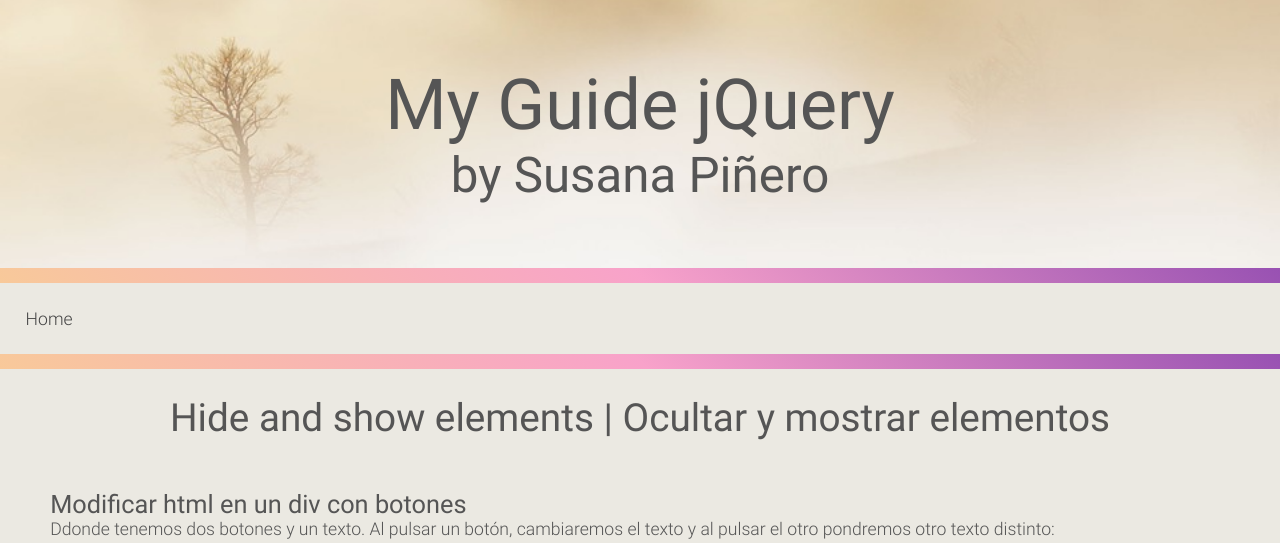
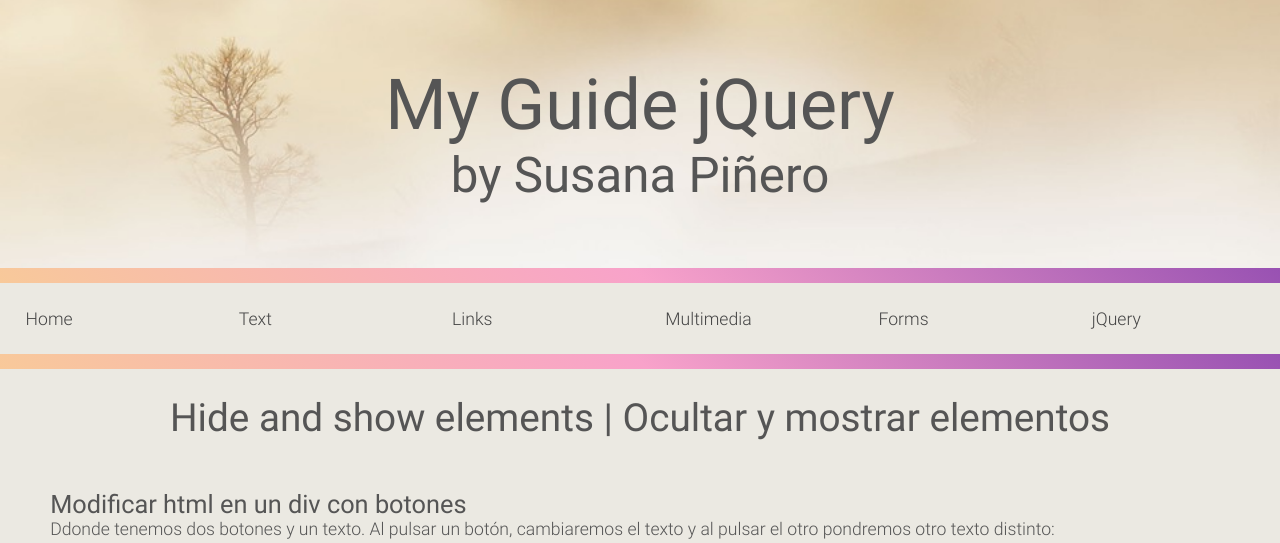
Before and after one commit to susananzth/MyGuide, a PHP site: page /home.php in a window 1280 px wide. Shown: the top 543 px of the page. Run offline with PHP 8.4, Linux system fonts and the light colour scheme.

Commit message:
añadiendo más ejemplos javascript y separando los ejemplos jquery en otra página

```diff
--- a/js/javascript.js
+++ b/js/javascript.js
@@ -3,6 +3,16 @@
  */
 
 $(document).ready(function(){
+
+    /*
+    Las siguientes variables tienen nombres correctos:
+
+     var $numero1;
+     var _$letra;
+     var $$$otroNumero;
+     var $_a__$4;*/
+
+
     /*Agregando saltos de lineas y comillas en un alert*/
 // var mensaje = "¡Hola Mundo!\n Qué fácil es incluis \'comillas simples\'\n y \"comillas dobles\"";
 
@@ -20,32 +30,6 @@ $(document).ready(function(){
 //    ++i;
 //}
 
-        /*hide & show with button*/
-    $("#button-a").click(function(evento){
-        $('#div-button').html('Has hecho clic en el botón <b>A</b>') });
-    $("#button-b").click(function(evento){
-        $('#div-button').html('Recibido un clic en el botón <b>B</b>') });
-
-
-        /*Oculta o muestra un elemento
-          posicionando el raton en otro elemento.*/
-    $("#capa").mouseenter(function(evento){
-        $("#mensaje").css("display", "block"); });
-    $("#capa").mouseleave(function(evento){
-        $("#mensaje").css("display", "none"); });
-
-        /*oculta o muestra un elemento con un swich*/
-    $("#mayoria_edad").click(function(evento){
-        if ($("#mayoria_edad").attr("checked")){
-            $("#formulariomayores").css("display", "block"); }
-        else{ $("#formulariomayores").css("display", "none"); } });
-
-        /*Quitar o poner una clase css posicionando el raton en un elemento.*/
-    $("#a-exa").mouseover(function(event){
-        $("#ejemplo3").removeClass("examples"); });
-    $("#a-exa").mouseout(function(event){
-        $("#ejemplo3").addClass("examples"); });
-
 
 
 });
--- a/partials/nav.php
+++ b/partials/nav.php
@@ -1,7 +1,13 @@
 <hr>
 <nav>
     <ul class="flex-container nav">
-        <li class="col-2 padd2"><a href="home.php">Home</a></li>
+
+        <li class="col-2 padd2"><a href="index.html">Home</a></li>
+        <li class="col-2 padd2"><a href="text.html">Text</a></li>
+        <li class="col-2 padd2"><a href="link.html">Links</a></li>
+        <li class="col-2 padd2"><a href="multimedia.html">Multimedia</a></li>
+        <li class="col-2 padd2"><a href="formulario.html">Forms</a></li>
+        <li class="col-2 padd2"><a href="home.php">jQuery</a></li>
     </ul>
 </nav>
 <hr>
```
Also changed, not shown: js.php (added, +14 -0 lines), js/jquery.js (added, +32 -0 lines).
